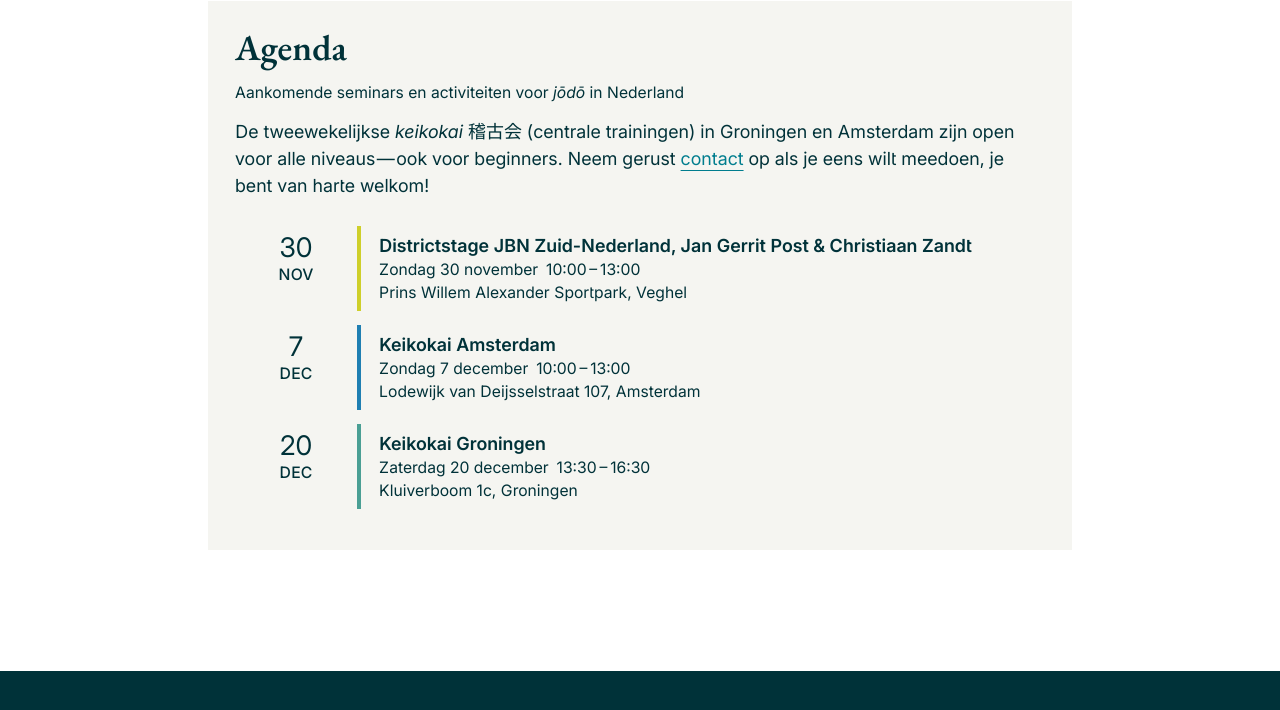
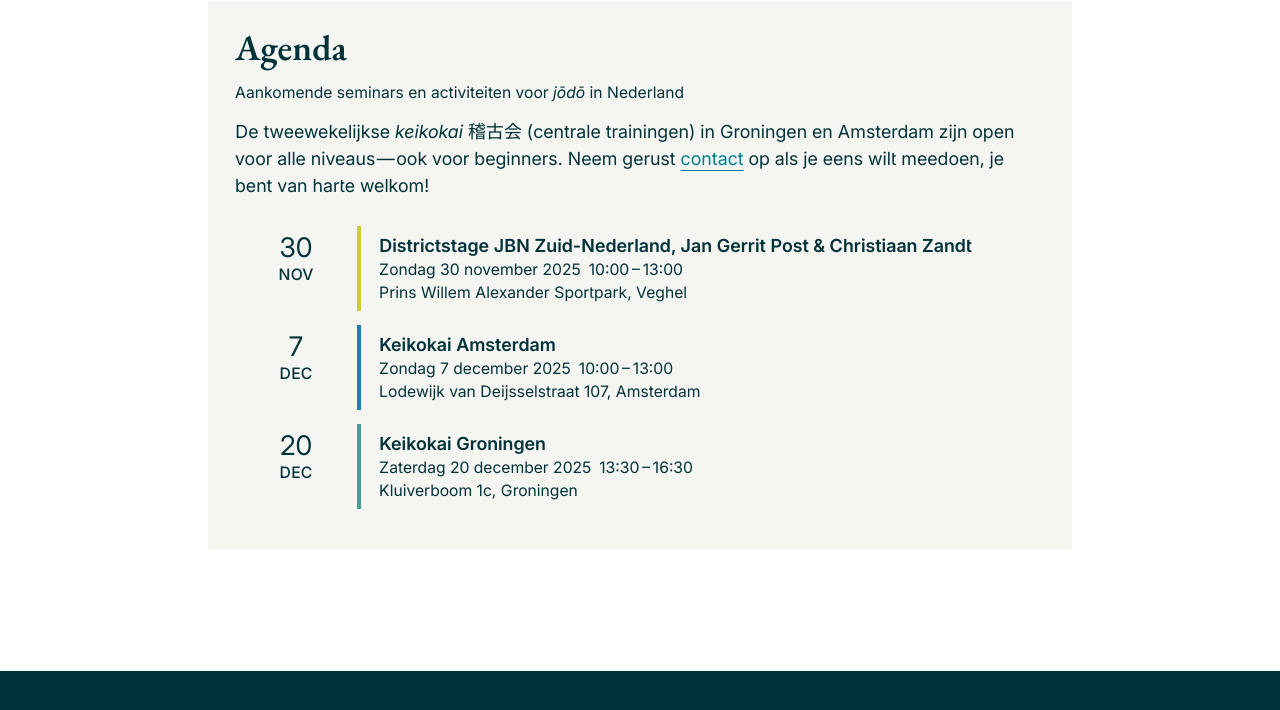
Before and after one commit to Jodo-Groningen/jodo-groningen.github.io, a Jekyll site: the page built from index.md, in a window 1280 px wide and 900 px high, scrolled down 8047 px. Shown: the top 710 px of the window. Built offline with Jekyll 4.4.1, drawn with Linux system fonts in a browser that asks for light colours.

Commit message:
Add year to event date
Make the dates of events listed more clear by including a year

```diff
--- a/_includes/events.html
+++ b/_includes/events.html
@@ -21,11 +21,11 @@
         {% assign starts_at_day = event.starts_at | date: '%-d' %}
         {% assign ends_at_day = event.ends_at | date: '%-d' %}
         {% assign starts_at_format = '%A %-d %B' %}
-        {% assign ends_at_format = '%A %-d %B' %}
+        {% assign ends_at_format = '%A %-d %B %Y' %}
         {% assign separator = ' t/m ' %}
 
         {% if starts_at_day == ends_at_day %}
-          {% assign starts_at_format = '%A %-d %B&ensp;%R' %}
+          {% assign starts_at_format = '%A %-d %B %Y&ensp;%R' %}
           {% assign ends_at_format = '%R' %}
           {% assign separator = '&thinsp;–&thinsp;' %}
         {% elsif starts_at_month == ends_at_month %}
```
